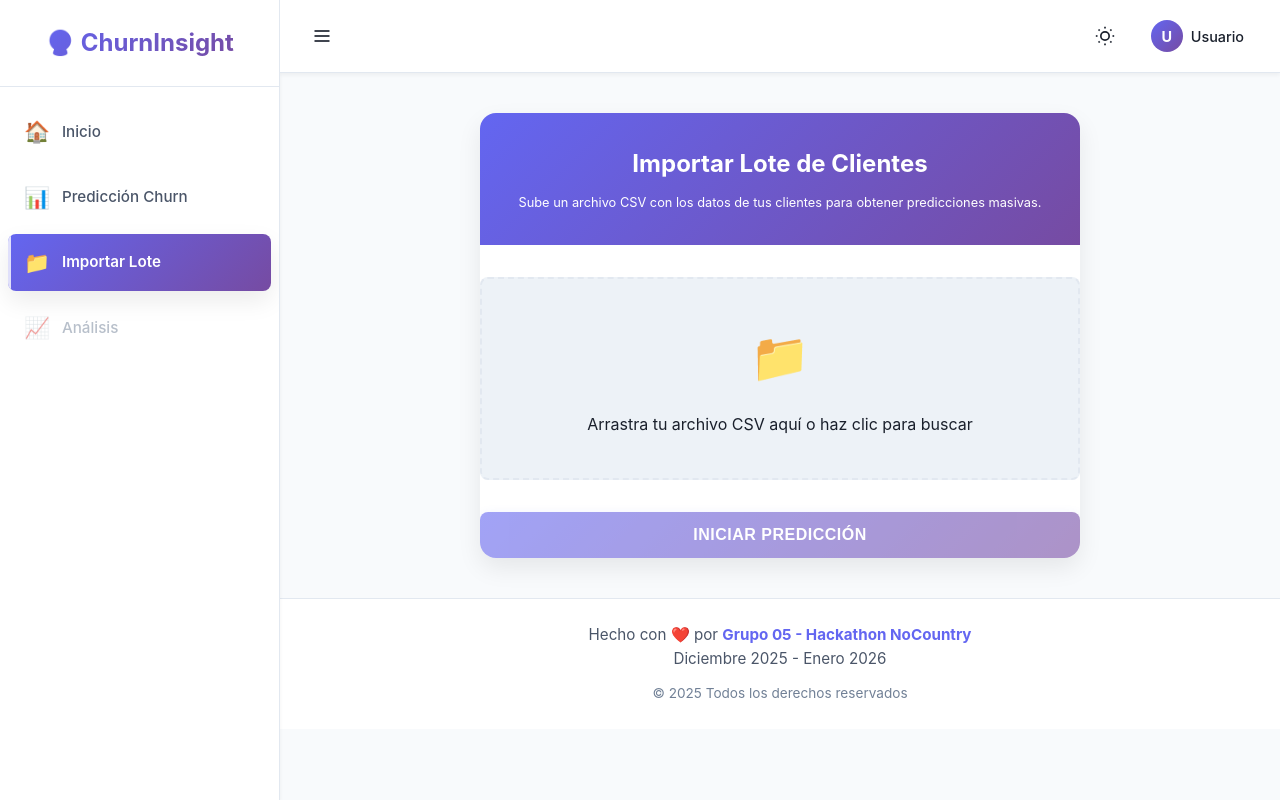
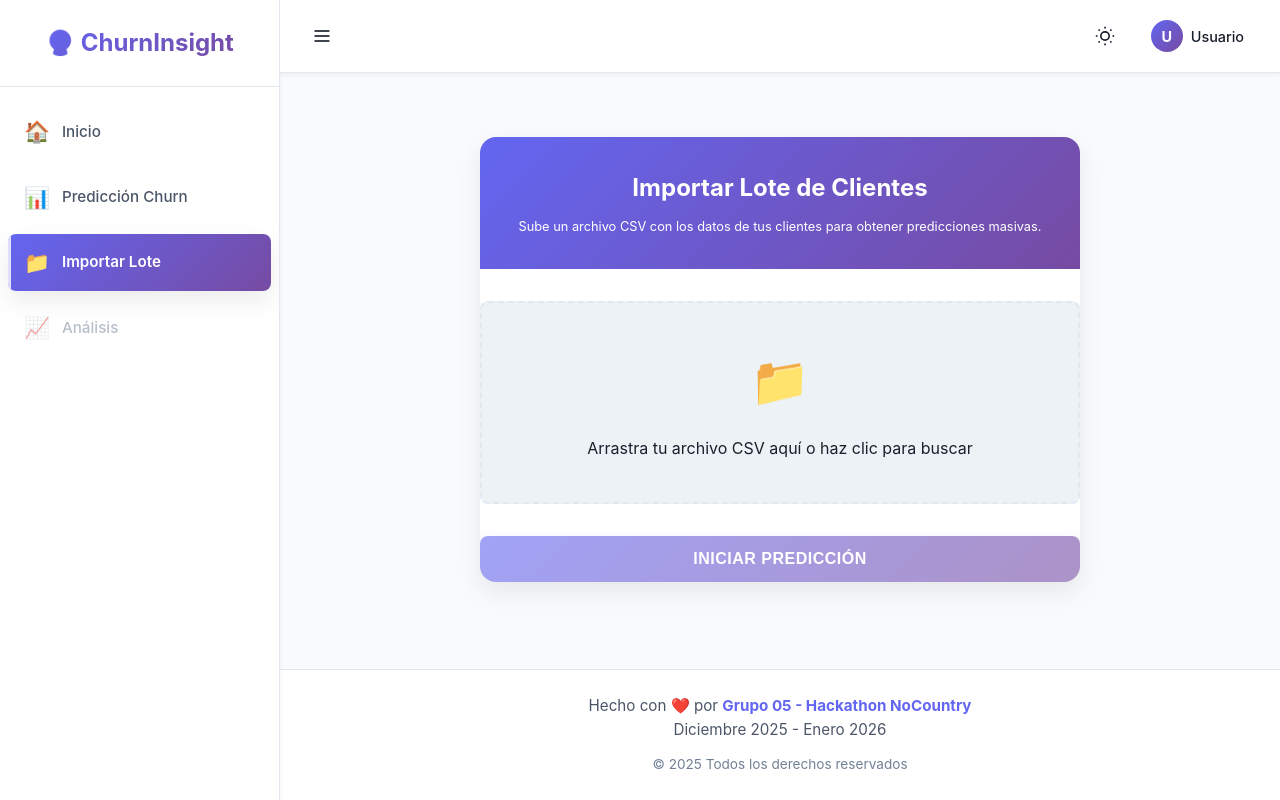
Before and after one commit to TheDanilore/churn-insight-project, a Vue app in the folder frontend/: page /import-batch in a window 1280 px wide. Built offline with nearby package versions, Linux system fonts and the light colour scheme; no server answers.

Commit message:
pequeno arreglo del footer y de la navbar

```diff
--- a/frontend/src/App.vue
+++ b/frontend/src/App.vue
@@ -50,6 +50,10 @@ onMounted(() => {
   flex: 1;
   overflow-y: auto;
   background-color: var(--bg-body);
+
+  display: flex;
+  flex-direction: column;
+  justify-content: space-between;
 }
 
 @media (max-width: 768px) {
--- a/frontend/src/components/layouts/SidebarNav.vue
+++ b/frontend/src/components/layouts/SidebarNav.vue
@@ -4,10 +4,7 @@ import { useRouter } from 'vue-router'
 import { useSidebarState } from '@/composables/useSidebarState'
 
 const router = useRouter()
-const {
-  sidebarOpen: sidebarVisible,
-  syncWithBreakpoint
-} = useSidebarState()
+const { sidebarOpen: sidebarVisible, syncWithBreakpoint } = useSidebarState()
 
 // Inicializar el estado cuando monta el componente
 onMounted(() => {
@@ -92,8 +89,6 @@ const navigateTo = (path) => {
         <span v-if="sidebarVisible" class="label">Análisis</span>
       </div>
     </nav>
-
-
   </aside>
 </template>
 
@@ -312,6 +307,18 @@ const navigateTo = (path) => {
     width: 100%;
   }
 
+  /* When expanded on mobile, switch to column to avoid going out of frame */
+  .sidebar:not(.sidebar-collapsed) {
+    flex-direction: column;
+    background: var(--bg-white);
+  }
+
+  .sidebar:not(.sidebar-collapsed) .sidebar-nav {
+    flex-direction: column;
+    overflow-y: auto;
+    width: 100%;
+  }
+
   .sidebar-header {
     padding: 16px;
     border-bottom: none;
--- a/frontend/src/views/BatchUploadView.vue
+++ b/frontend/src/views/BatchUploadView.vue
@@ -100,7 +100,7 @@ const reset = () => {
 .batch-upload-container {
   display: flex;
   justify-content: center;
-  padding: 40px 20px;
+  padding: 4rem 2rem;
 }
 .card {
   background: var(--bg-white);
```
